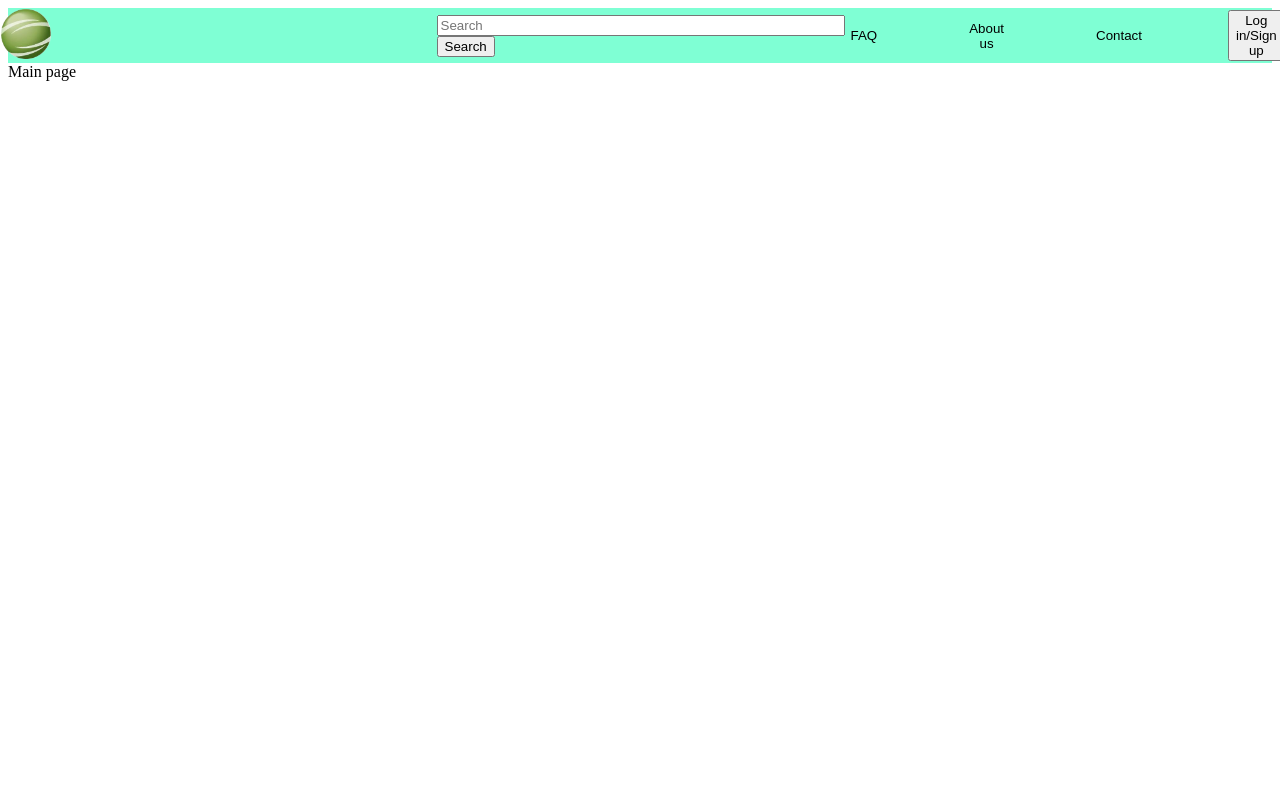
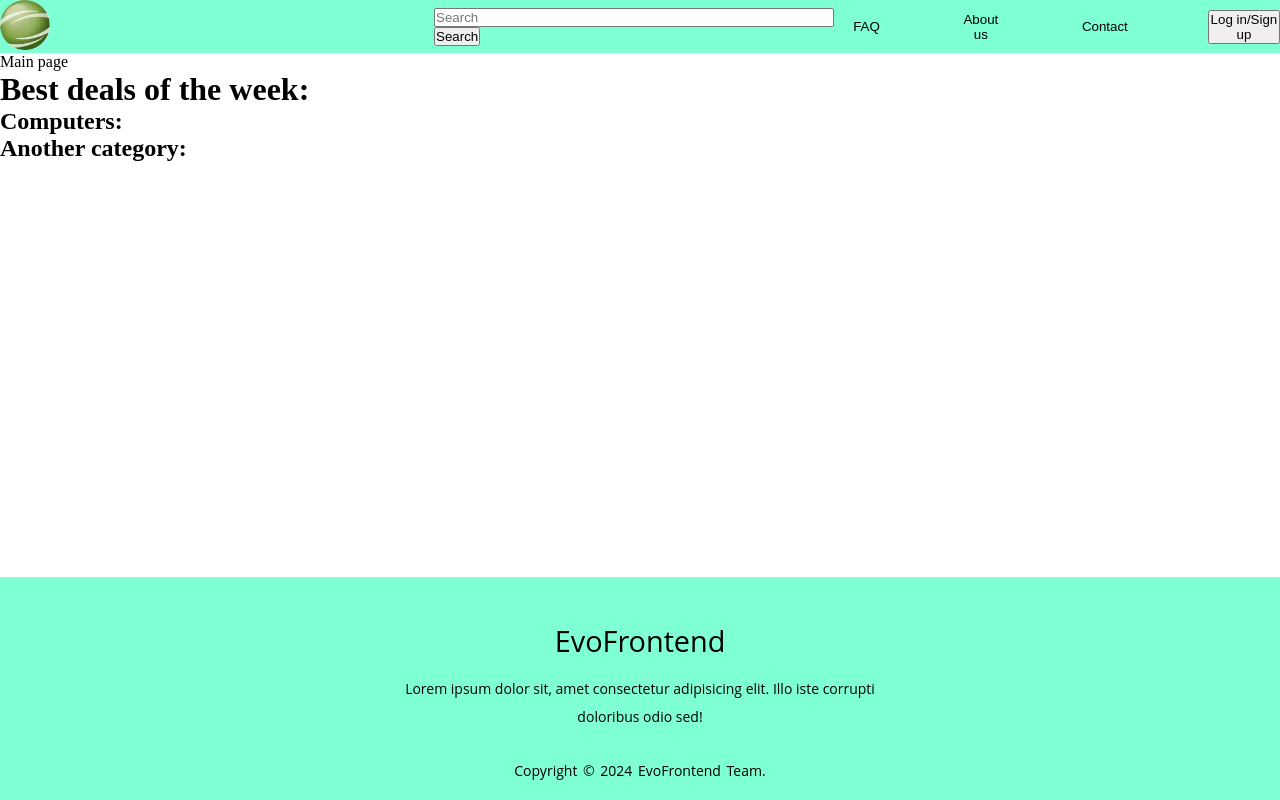
Before and after one commit to borbelyadam/SZWENG_Krumplik, a React (Create React App) app: page / in a window 1280 px wide. Built offline with nearby package versions, Linux system fonts and the light colour scheme.

Commit message:
footer + best deals of the week

```diff
--- a/package.json
+++ b/package.json
@@ -3,6 +3,9 @@
   "version": "0.1.0",
   "private": true,
   "dependencies": {
+    "@emotion/react": "^11.10.5",
+    "@emotion/styled": "^11.10.5",
+    "@mui/material": "^5.10.12",
     "@testing-library/jest-dom": "^5.16.5",
     "@testing-library/react": "^13.4.0",
     "@testing-library/user-event": "^13.5.0",
--- a/src/App.js
+++ b/src/App.js
@@ -1,8 +1,8 @@
 import { BrowserRouter, Route, Routes, useNavigate } from "react-router-dom";
-import FirstComponent from "./FirstComponent";
 import DummyPage from "./DummyPage";
 import Header1 from "./header/Header1";
-import SecondComponent from "./SecondComponent";
+import Footer from "./footer/Footer";
+import Bestdeals from "./bestdeals/Bestdeals";
 
 function App() {
   return (
@@ -16,6 +16,8 @@ function App() {
             <Route path="/Contact" element={<DummyPage text="Contact page"/>} />
           </Routes>
       </BrowserRouter>
+      <Bestdeals />
+      <Footer />
     </>
   );
 }
--- a/src/SecondComponent.jsx
+++ /dev/null
@@ -1,11 +0,0 @@
-import React from "react";
-
-const SecondComponent = (props) => {
-  return (
-    <>
-      <div>SecondComponent</div>
-    </>
-  );
-};
-
-export default SecondComponent;
--- /dev/null
+++ b/src/bestdeals/Bestdeals.js
@@ -0,0 +1,15 @@
+import React from 'react'
+import Card from './Card'
+
+function Bestdeals() {
+  return (
+    <>
+    <h1>Best deals of the week:</h1>
+    <h2>Computers:</h2>
+    {/*<Card title='Wooden PC' imageUri='https://i.imgur.com/sJWUwiO.jpeg' body='Lorem Ipsum asdsaffasffasf' />*/}
+    <h2>Another category:</h2>
+    </>
+  )
+}
+
+export default Bestdeals
--- /dev/null
+++ b/src/bestdeals/Card.css
@@ -0,0 +1,56 @@
+.card-container{
+    width: 300px;
+    overflow: hidden;
+    box-shadow: 0px 0px 15px -5px;
+    transition: 0.5s;
+    animation: ease-in;
+}
+.image-container img{
+    overflow: hidden;
+    height: 200px;
+
+}
+.card-container:hover{
+    transform: scale(1.1);
+    box-shadow: 0px 0px 15px 0px;
+}
+
+.card-content{
+    margin: 1rem;
+    margin-top: 0.5rem;
+}
+
+h3, p{
+    margin: 0;
+    padding: 0;
+}
+
+.card-title{
+    margin-bottom: 0.5rem;
+}
+
+.btn{
+    display: flex;
+    justify-content: center;
+}
+
+.btn button{
+    padding: 0.5rem;
+    background-color: white;
+    border: none;
+    transition: 0.2s;
+    margin-bottom: 0.5rem;
+    border-radius: 3px;
+}
+
+.btn button:hover{
+    background: rgba(27, 156, 252, 0.1);
+    transform: scale(1.1);
+}
+
+a{
+    text-transform: uppercase;
+    color: black;
+    text-decoration: none;
+    font-weight: bold;
+}
--- /dev/null
+++ b/src/bestdeals/Card.js
@@ -0,0 +1,26 @@
+import React from 'react'
+import './Card.css'
+
+function Card(title, imageUri, body) {
+  return (
+    <div className='card-container'>
+      <div className='image-container'>
+        <img src={imageUri} alt=''></img>
+      </div>
+      <div className='card-content'>
+        <div className='card-title'>
+          <h3>{title}</h3>
+        </div>
+        <div className='card-body'>
+          <p>{body}</p>
+        </div>
+      </div>
+
+      <div className='btn'>
+        <button>View Product</button>
+      </div>
+    </div>
+  )
+}
+
+export default Card
--- /dev/null
+++ b/src/footer/Footer.css
@@ -0,0 +1,59 @@
+*{
+    margin: 0;
+    padding: 0;
+    box-sizing: border-box;
+}
+footer{
+    position: absolute;
+    bottom: 0;
+    left: 0;
+    right: 0;
+    background: aquamarine;
+    height: auto;
+    width: 100vw;
+    font-family: "Open Sans";
+    padding-top: 40px;
+    color: #fff;
+}
+h3{
+    color: black;
+}
+p{
+    color: black;
+}
+.footer-content{
+    display: flex;
+    align-items: center;
+    justify-content: center;
+    flex-direction: column;
+    text-align: center;
+}
+.footer-content h3{
+    font-size: 1.8rem;
+    font-weight: 400;
+    text-transform: capitalize;
+    line-height: 3rem;
+}
+.footer-content p{
+    max-width: 500px;
+    margin: 10px auto;
+    line-height: 28px;
+    font-size: 14px;
+}
+
+.footer-bottom{
+    background: aquamarine;
+    width: 100vw;
+    padding: 20px 0;
+    text-align: center;
+}
+.footer-bottom p{
+    font-size: 14px;
+    word-spacing: 2px;
+    text-transform: capitalize;
+}
+.footer-bottom span{
+    text-transform: uppercase;
+    opacity: .4;
+    font-weight: 200;
+}
--- /dev/null
+++ b/src/footer/Footer.js
@@ -0,0 +1,20 @@
+import React from "react";
+import './Footer.css';
+
+const Footer = () => {
+  return (
+    <>
+      <footer>
+        <div class="footer-content">
+            <h3>evoFrontend</h3>
+            <p>Lorem ipsum dolor sit, amet consectetur adipisicing elit. Illo iste corrupti doloribus odio sed!</p>
+        </div>
+        <div class="footer-bottom">
+            <p>Copyright &copy; {new Date().getFullYear()} evoFrontend team.</p>
+        </div>
+    </footer>
+    </>
+  );
+};
+
+export default Footer;
```
Also changed, not shown: src/bestdeals/Bestdeals.css (added), 2 other files (tests, documents, lock files or other folders). Lines whose indentation alone changed are shown as unchanged.
